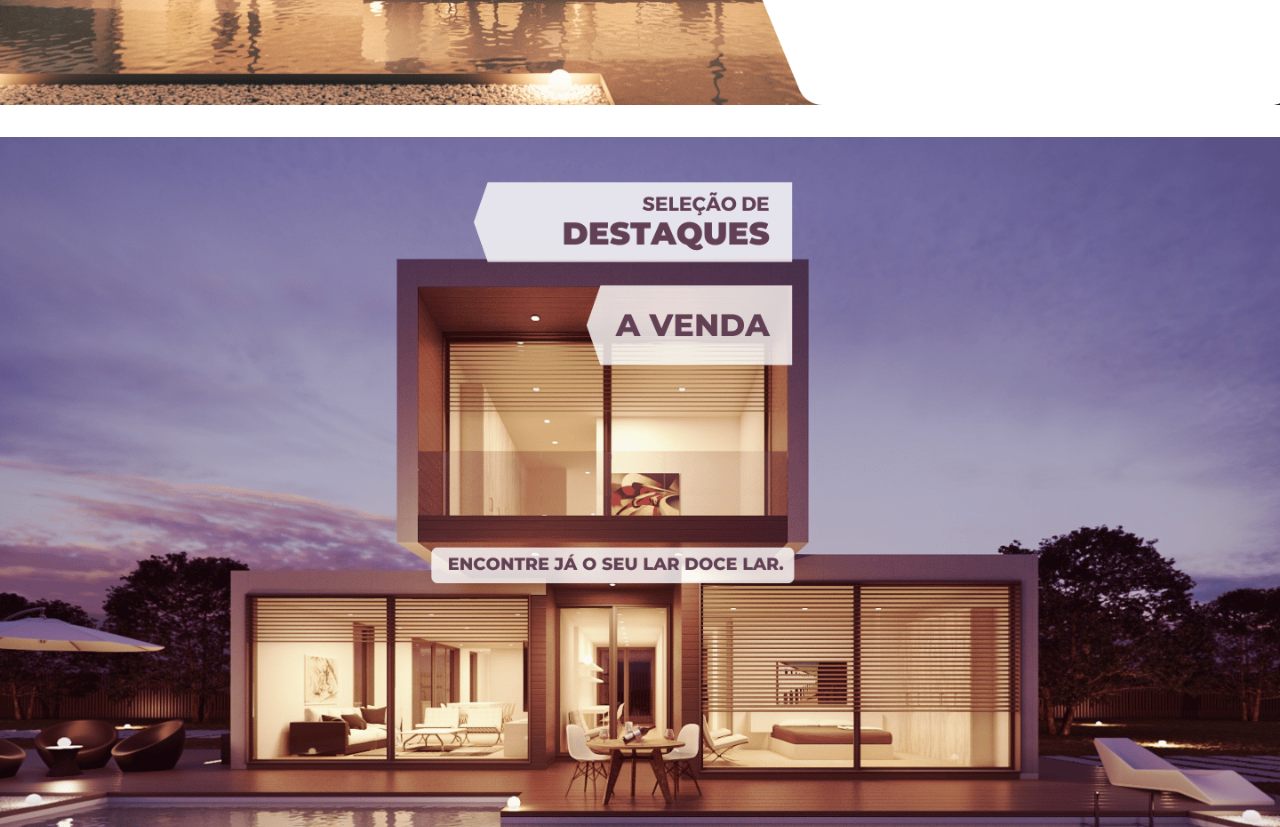
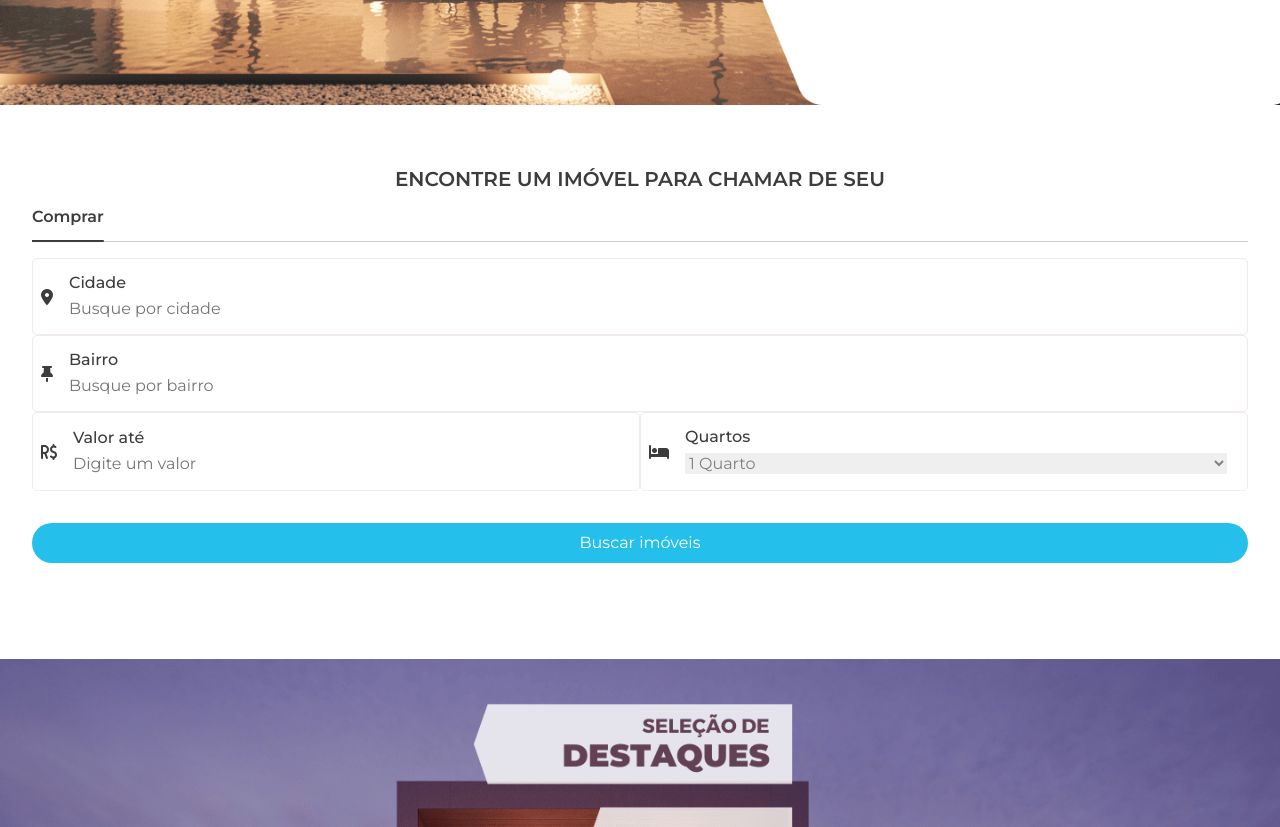
Before and after one commit to daansmyth/leisureimoveis, a React (Vite) app: page / in a window 1280 px wide. Shown: the part 760-1587 px from the top of the page. Built offline with nearby package versions, Linux system fonts and the light colour scheme.

Commit message:
Criação -Criado componente de pesquisa

```diff
--- a/src/App.jsx
+++ b/src/App.jsx
@@ -5,6 +5,7 @@ import Destaques from './components/destaques/Destaques'
 import Financiamento from './components/financiamento/Financiamento'
 import Footer from './components/footer/Footer'
 import Header from './components/header/Header'
+import Pesquisa from './components/pesquisa/Pesquisa'
 import Sobre from './components/sobre/Sobre'
 import Time from './components/time/Time'
 
@@ -14,6 +15,7 @@ function App() {
     <>
       <Header />
       <Carrossel />
+      <Pesquisa />
       <Destaques />
       <Financiamento />
       <Comprar />
--- /dev/null
+++ b/src/components/pesquisa/Pesquisa.jsx
@@ -0,0 +1,60 @@
+import style from './Pesquisa.module.css'
+
+const Pesquisa = () => {
+    return (
+        <div className={style.container}>
+            <div className={style.pesquisa}>
+                <h2>Encontre um imóvel para chamar de seu</h2>
+                <h3>Comprar</h3>
+                <hr />
+                <ul className={style.filtro}>
+                    <form action="">
+                        <li>
+                            <i class="fa-solid fa-location-dot"></i>
+                            <label>
+                                <p>Cidade</p>
+                                <input type="text" placeholder='Busque por cidade' />
+                            </label>
+                        </li>
+                        <li>
+                            <i class="fa-solid fa-thumbtack"></i>
+                            <label>
+                                <p>Bairro</p>
+                                <input type="text" placeholder='Busque por bairro' />
+                            </label>
+                        </li>
+                        <>
+                            <ul className={style.filtro__duplo}>
+                                <li>
+                                    <i class="fa-solid fa-brazilian-real-sign"></i>
+                                    <label>
+                                        <p>Valor até</p>
+                                        <input type="text" placeholder='Digite um valor' />
+                                    </label>
+                                </li>
+                                <li>
+                                    <i class="fa-solid fa-bed"></i>
+                                    <label>
+                                        <p>Quartos</p>
+                                        {/* <input type="text" /> */}
+                                        <select name="" id="">
+                                            <option value="1" selected>1 Quarto</option>
+                                            <option value="2">2 Quartos</option>
+                                            <option value="3">3 Quartos</option>
+                                            <option value="4">4 Quartos+</option>
+                                        </select>
+                                    </label>
+                                </li>
+                            </ul>
+                        </>
+                        <div className={style.botao}>
+                            <button type="submit">Buscar imóveis</button>
+                        </div>
+                    </form>
+                </ul>
+            </div>
+        </div>
+    )
+}
+
+export default Pesquisa
--- /dev/null
+++ b/src/components/pesquisa/Pesquisa.module.css
@@ -0,0 +1,79 @@
+.container {
+    margin: 2em 0;
+}
+
+.pesquisa {
+    /* border: 2px solid var(--color-2nd); */
+    border-radius: 10px;
+    /* box-shadow: 10px 10px 10px rgba(0, 0, 0, 0.5); */
+    margin: 0 1em;
+    padding: 2em 1em;
+}
+
+.pesquisa h2 {
+    font-size: 1.25em;
+    font-weight: 600;
+    margin-bottom: 1em;
+    text-align: center;
+    text-transform: uppercase;
+}
+
+.pesquisa h3 {
+    font-weight: 600;
+    text-decoration: underline 2px;
+    text-underline-offset: 18px;
+
+}
+
+.filtro {
+    border-radius: 5px;
+}
+
+.filtro li {
+    align-items: center;
+    border: 1px solid var(--color-2nd);
+    border-radius: 5px;
+    display: flex;
+    padding: 1em 0.5em;
+}
+
+.filtro label {
+    margin-left: 1em;
+    width: calc(100% - 3em);
+}
+
+.filtro p {
+    font-weight: 500;
+}
+
+input, select {
+    border: none;
+    outline: none;
+    margin-top: 0.5em;
+    padding: 0;
+    width: 100%;
+}
+
+.filtro__duplo {
+    display: grid;
+    grid-template-columns: repeat(2, 1fr);
+}
+
+select {
+    color: gray;
+}
+
+.botao {
+    margin: 2em 0;
+    text-align: center;
+}
+
+.botao button {
+    border: none;
+    border-radius: 20px;
+    color: #FFF;
+    background: var(--color-5th);
+    padding: 0.75em 0;
+    width: 100%;
+
+}
```
